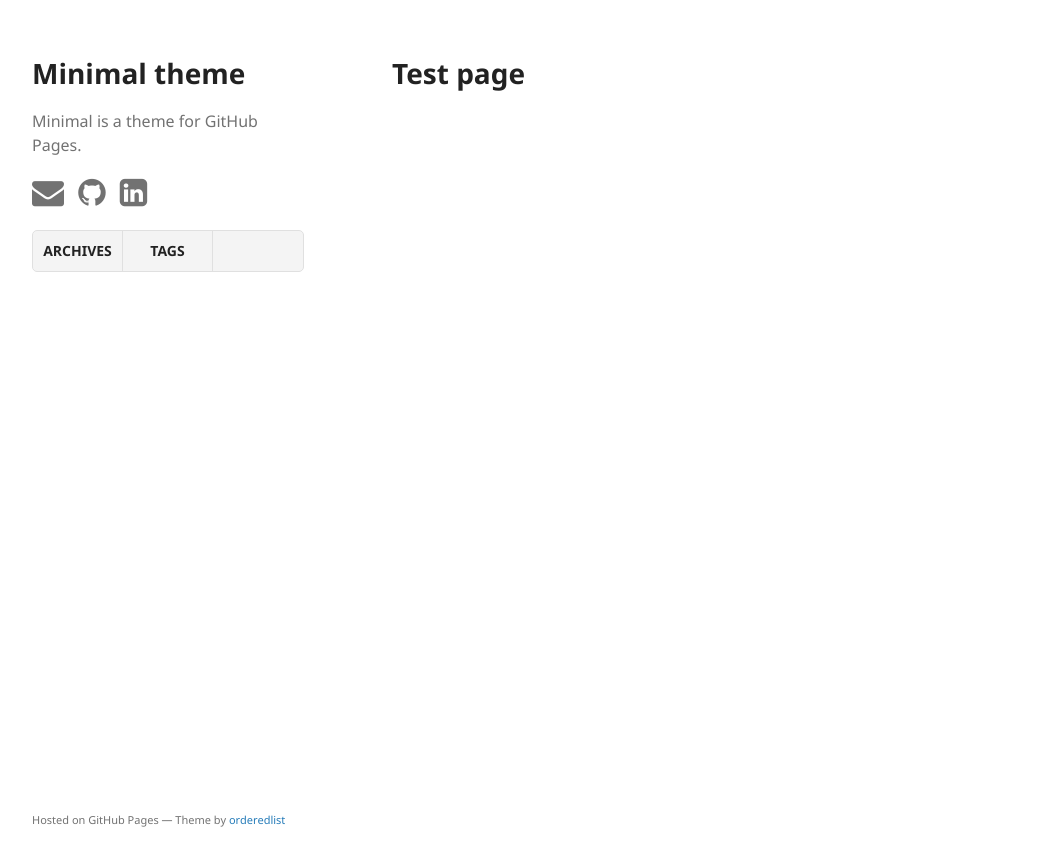
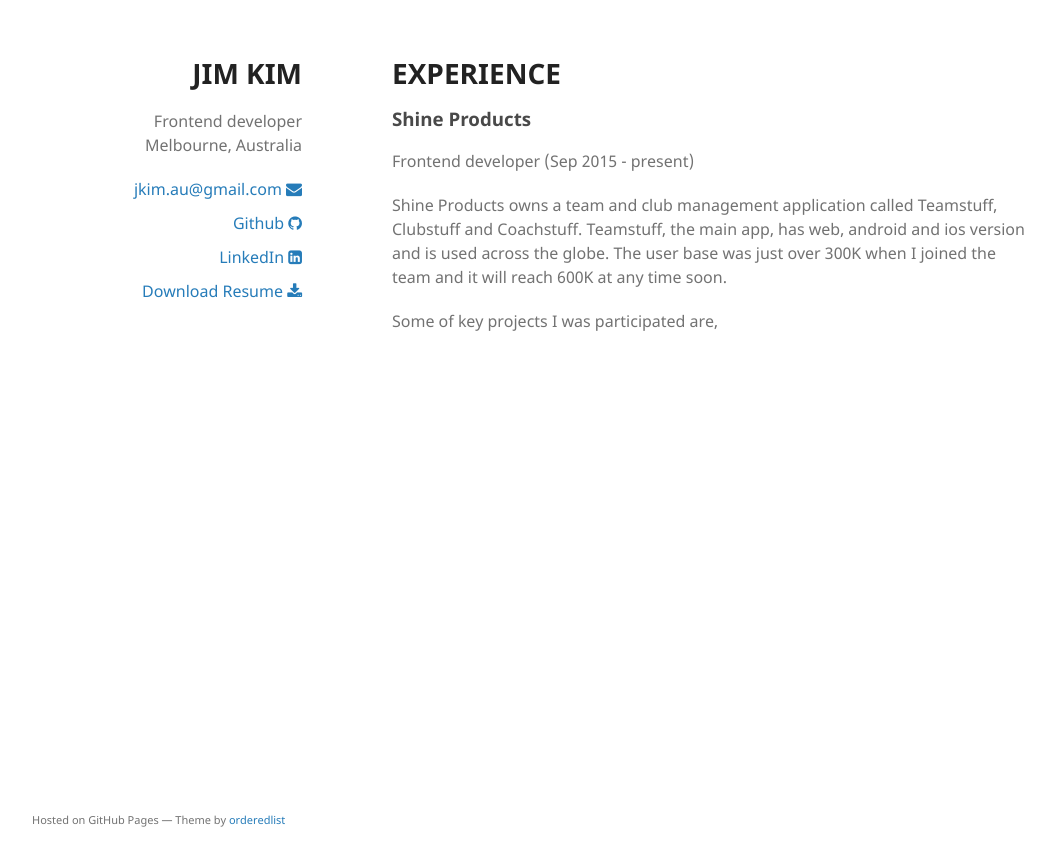
Before and after one commit to jkimau/jkimau.github.io, a Jekyll site: the page built from _pages/resume.html, in a window 1280 px wide. Shown: the top 866 px of the page, without its empty margins (108-1163 px from the left). Built offline with Jekyll 4.4.1, drawn with Linux system fonts in a browser that asks for light colours; our own code applies the rules of GitHub Pages for plain Markdown files.

Commit message:
resume page(WIP)

```diff
--- a/_includes/resume_header.html
+++ b/_includes/resume_header.html
@@ -1,12 +1,19 @@
 <header>
-  <h1>{{ site.resume.name }}</h1>
-  <p>{{ site.resume.description }}</p>
+  <h1>{{ site.author.name }}</h1>
+  <p>Frontend developer<br/>Melbourne, Australia</p>
 
-  <p class="view"><a href="{{ site.github.owner_url }}">View My GitHub Profile</a></p>
-
-  <ul>
-    <li><a href="{{ site.github.zip_url }}">Download <strong>ZIP File</strong></a></li>
-    <li><a href="{{ site.github.tar_url }}">Download <strong>TAR Ball</strong></a></li>
-    <li><a href="{{ site.github.repository_url }}">View On <strong>GitHub</strong></a></li>
-  </ul>
+  <div class="contact">
+    <a href="mailto:{{ site.author.email }}">
+      {{ site.author.email }} <i class="fa fa-envelope" aria-hidden="true"></i>
+    </a>
+    <a href="{{ site.author.github }}" target="_blank">
+      Github <i class="fa fa-github" aria-hidden="true"></i>
+    </a>
+    <a href="{{ site.author.linkedin }}" target="_blank">
+      LinkedIn <i class="fa fa-linkedin-square" aria-hidden="true"></i>
+    </a>
+    <a href="/assets/files/">
+      Download Resume <i class="fa fa-download" aria-hidden="true"></i>
+    </a>
+  </div>
 </header>
--- a/_layouts/resume.html
+++ b/_layouts/resume.html
@@ -3,7 +3,7 @@
 
   {% include head.html %}
 
-  <body>
+  <body class="resume">
     <div class="wrapper">
 
       {% include resume_header.html %}
--- /dev/null
+++ b/_pages/resume.html
@@ -0,0 +1,22 @@
+---
+layout: resume
+permalink: resume
+---
+
+<div class="">
+  <h1>EXPERIENCE</h1>
+  <h3>Shine Products</h3>
+  <p>Frontend developer (Sep 2015 - present)</p>
+
+  <div class="">
+    <p>Shine Products owns a team and club management application called
+      Teamstuff, Clubstuff and Coachstuff. Teamstuff, the main app, has web,
+      android and ios version and is used across the globe. The user base was
+      just over 300K when I joined the team and it will reach 600K at any time
+      soon.</p>
+
+    <p>Some of key projects I was participated are,</p>
+
+
+  </div>
+</div>
--- a/_pages/resume.md
+++ /dev/null
@@ -1,6 +0,0 @@
----
-layout: default
-permalink: resume
----
-
-# Test page
--- a/assets/css/style.scss
+++ b/assets/css/style.scss
@@ -51,26 +51,42 @@
 
 section {
   width: 640px;
+}
 
-  .meta-box-button {
-    position: absolute;
-    top: 10px;
-    right: 10px;
+body.resume {
+  header {
+    text-align: right;
+  }
 
-    a {
-      display: none;
+  .profile img {
+    width: 140px;
+    height: 140px;
+    margin-top: 30px;
+    border-radius: 50%;
+    border: 3px solid #ddd;
+  }
 
-      &.active {
-        display: block;
-      }
+  .contact a {
+    display: block;
+    margin-bottom: 10px;
+    padding: 0;
+    color: #267CB9;
+
+    &:hover {
+      font-weight: normal;
     }
   }
 }
+
 
 @media print, screen and (max-width: 1080px) {
 
   body {
     font: 16px/1.5 "Noto Sans", "Helvetica Neue", Helvetica, Arial, sans-serif;
+  }
+
+  body.resume header {
+    padding-right: 0;
   }
 
   div.wrapper {
```
